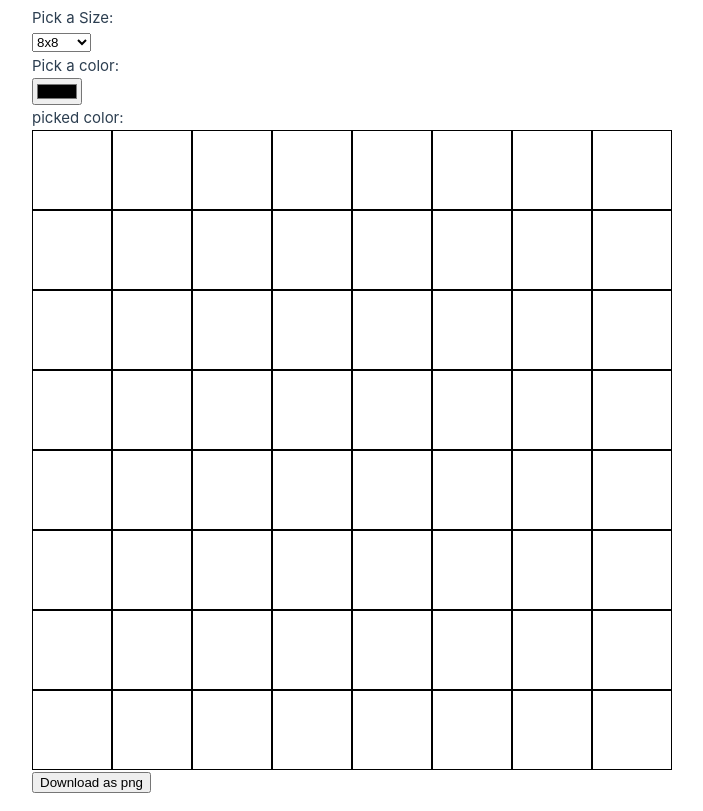
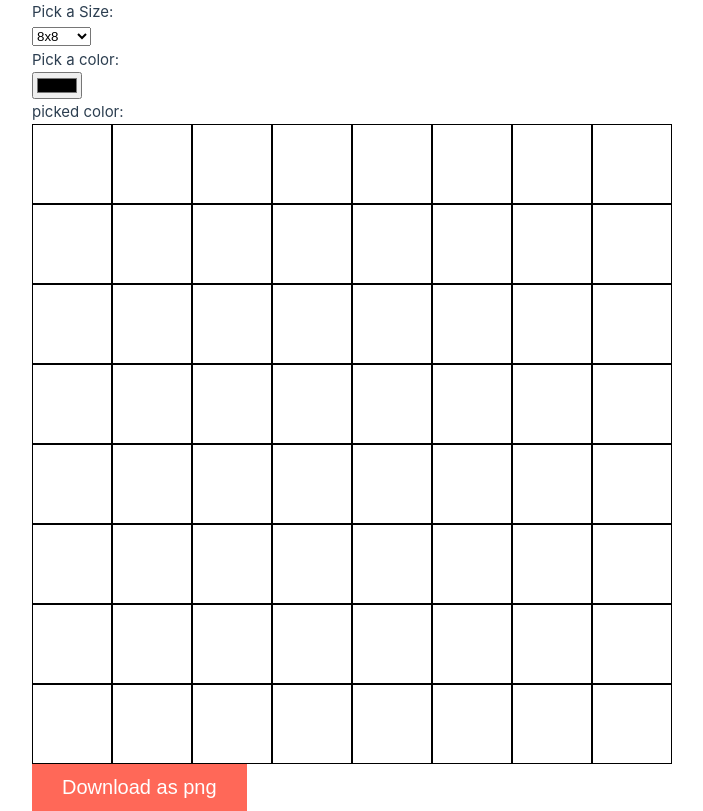
Before and after one commit to JakubKuspiel/PixelArtCreator, a Vue app: page / in a window 1280 px wide. Shown: the whole page, without its empty margins (0-703 px from the left). Built offline with nearby package versions, Linux system fonts and the light colour scheme.

Commit message:
design Download Button

```diff
--- a/src/App.vue
+++ b/src/App.vue
@@ -96,7 +96,7 @@ function printCanvas(){
           ></pixel>
         </div>
       </div>
-      <button class="button" @click="printCanvas">Download as png</button>
+      <button class="btn" @click="printCanvas">Download as png</button>
     </div>
   </div>
 </template>
@@ -109,5 +109,17 @@ function printCanvas(){
   width: 40rem;
 }
 
+.btn {
+  background-color: rgb(255,67,47,0.8);
+  border: none;
+  color: white;
+  padding: 12px 30px;
+  cursor: pointer;
+  font-size: 20px;
+}
 
+/* Darker background on mouse-over */
+.btn:hover {
+  background-color: rgb(255,67,47,1);
+}
 </style>
```
